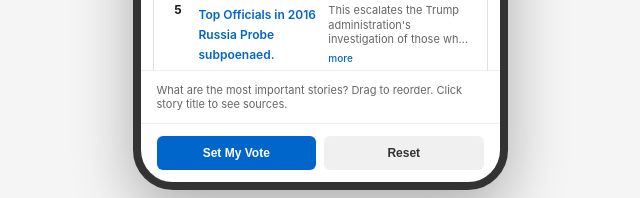
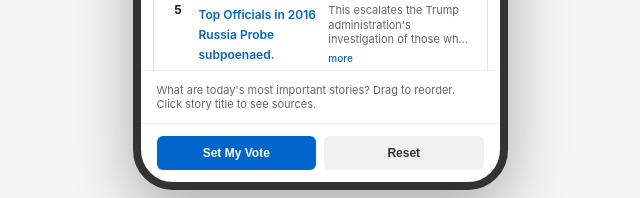
Before and after one commit to johnfdickerson/stack-stories, a plain HTML site: page index.html in a window 1280 px wide. Shown: the part 550-748 px from the top of the page, 320-960 px from the left. Drawn offline with Linux system fonts and the light colour scheme.

Commit message:
Update index.html

```diff
--- a/index.html
+++ b/index.html
@@ -254,7 +254,7 @@
         </div>
 
         <div class="info-text">
-            What are the most important stories? Drag to reorder. Click story title to see sources.
+            What are today's most important stories? Drag to reorder. Click story title to see sources.
         </div>
 
         <div class="footer">
```
